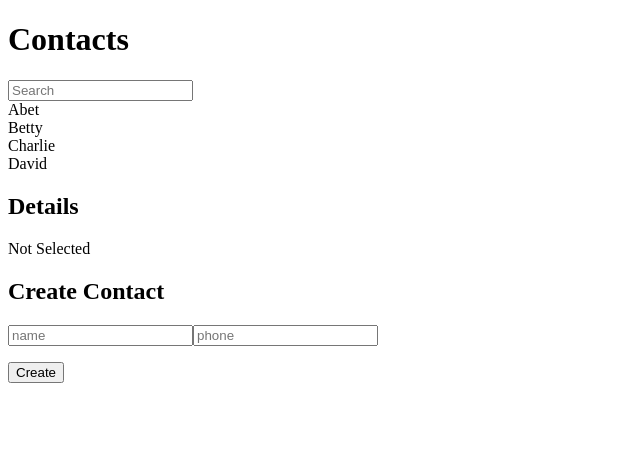
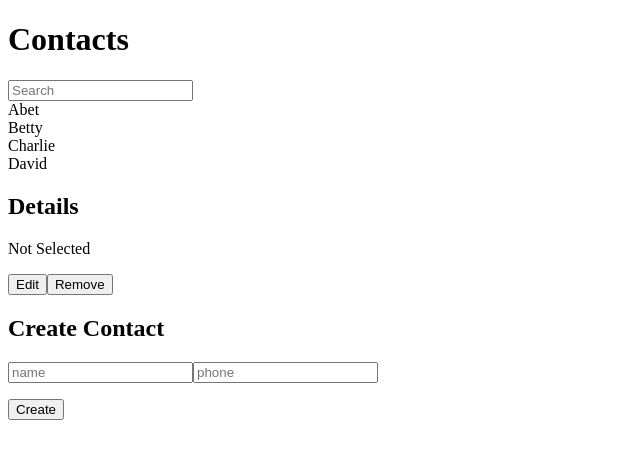
Before and after one commit to hyunjoonKim92/react-fundamentals, a React app: page / in a window 1280 px wide. Shown: the top 458 px of the page, without its empty margins (0-640 px from the left). Built offline with nearby package versions, Linux system fonts and the light colour scheme; the HTML template or start-up script is replaced by a standard one.

Commit message:
-- 220817 커밋 --- 글 수정, 삭제 기능 구현

```diff
--- a/src/components/Contact.js
+++ b/src/components/Contact.js
@@ -57,6 +57,10 @@
     }
 
     handleRemove() {
+        if (this.state.selectedKey < 0) {
+            return;
+        }
+
         this.setState({
             contactData: update(
                 this.state.contactData,
@@ -109,6 +113,8 @@
                 <ContactDetails
                     isSelected={this.state.selectedKey != -1}
                     contact={this.state.contactData[this.state.selectedKey]}
+                    onRemove={this.handleRemove}
+                    onEdit={this.handleEdit}
                 />
                 <ContactCreate
                     onCreate={this.handleCreate}
--- a/src/components/ContactDetails.js
+++ b/src/components/ContactDetails.js
@@ -1,6 +1,47 @@
 import React from "react";
+import PropTypes from 'prop-types';
 
 export default class ContactDetails extends React.Component {
+    constructor(props) {
+        super(props);
+        this.state = {
+            isEdit: false,
+            name: '',
+            phone: '',
+        };
+
+        this.handleToggle = this.handleToggle.bind(this);
+        this.handleChange = this.handleChange.bind(this);
+        this.handleEdit = this.handleEdit.bind(this);
+    }
+
+    handleToggle() {
+        if (!this.state.isEdit) {
+            this.setState({
+                name: this.props.contact.name,
+                phone: this.props.contact.phone,
+            });
+        } else {
+            this.handleEdit();
+        }
+
+        this.setState({
+            isEdit: !this.state.isEdit
+        });
+
+        console.log(this.state.isEdit);
+    }
+
+    handleChange(e) {
+        let nextState = {};
+        nextState[e.target.name] = e.target.value;
+        this.setState(nextState);
+    }
+
+    handleEdit() {
+        this.props.onEdit(this.state.name, this.state.phone);
+    }
+
     render() {
         const details = (
             <div>
@@ -8,12 +49,42 @@
                 <p>{this.props.contact.phone}</p>
             </div>
         );
+        const edit = (
+            <div>
+                <p>
+                    <input
+                        type="text"
+                        name="name"
+                        placeholder="name"
+                        value={this.state.name}
+                        onChange={this.handleChange}
+                    />
+                </p>
+                <p>
+                    <input
+                        type="text"
+                        name="phone"
+                        placeholder="phone"
+                        value={this.state.phone}
+                        onChange={this.handleChange}
+                    />
+                </p>
+            </div>
+        );
+        const view = this.state.isEdit ? edit : details;
         const blank = (<div>Not Selected</div>);
 
         return (
             <div>
                 <h2>Details</h2>
-                {this.props.isSelected ? details : blank}
+                {this.props.isSelected ? view : blank}
+                <p>
+                    <button
+                        onClick={this.handleToggle}>
+                        {this.state.isEdit ? 'OK' : 'Edit'}
+                    </button>
+                    <button onClick={this.props.onRemove}>Remove</button>
+                </p>
             </div>
         );
     }
@@ -23,5 +94,17 @@
     contact: {
         name: '',
         phone: '',
+    },
+    onRemove: () => {
+        console.error('onRemove not defined');
+    },
+    onEdit: () => {
+        console.error('onEdit not defined');
     }
 };
+
+ContactDetails.propTypes = {
+    contact : PropTypes.object,
+    onRemove: PropTypes.func,
+    onEdit: PropTypes.func,
+}
```
